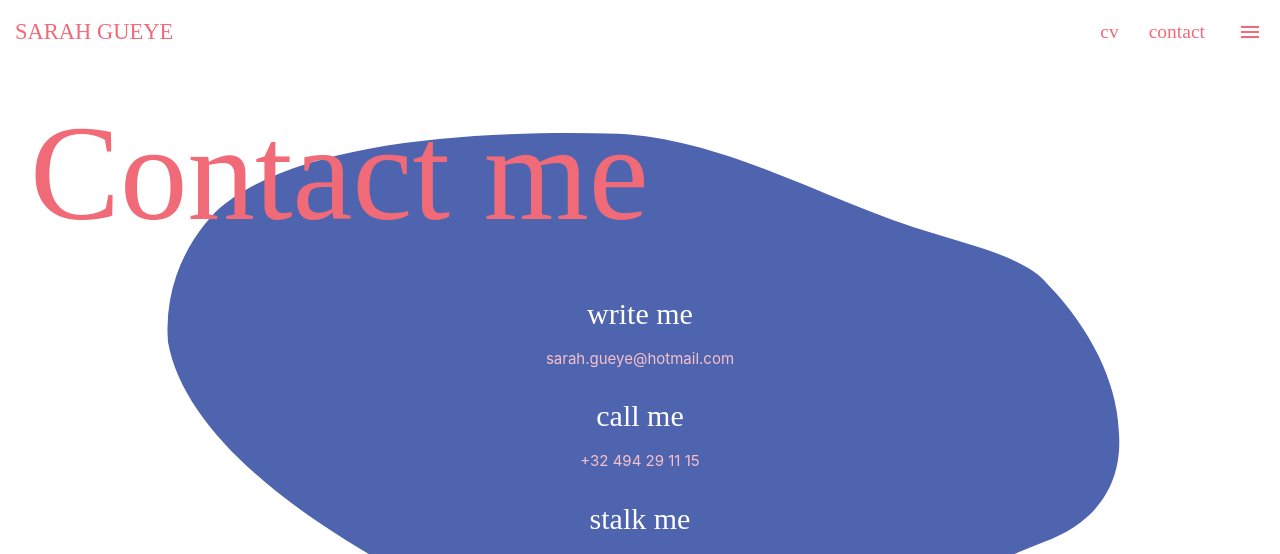
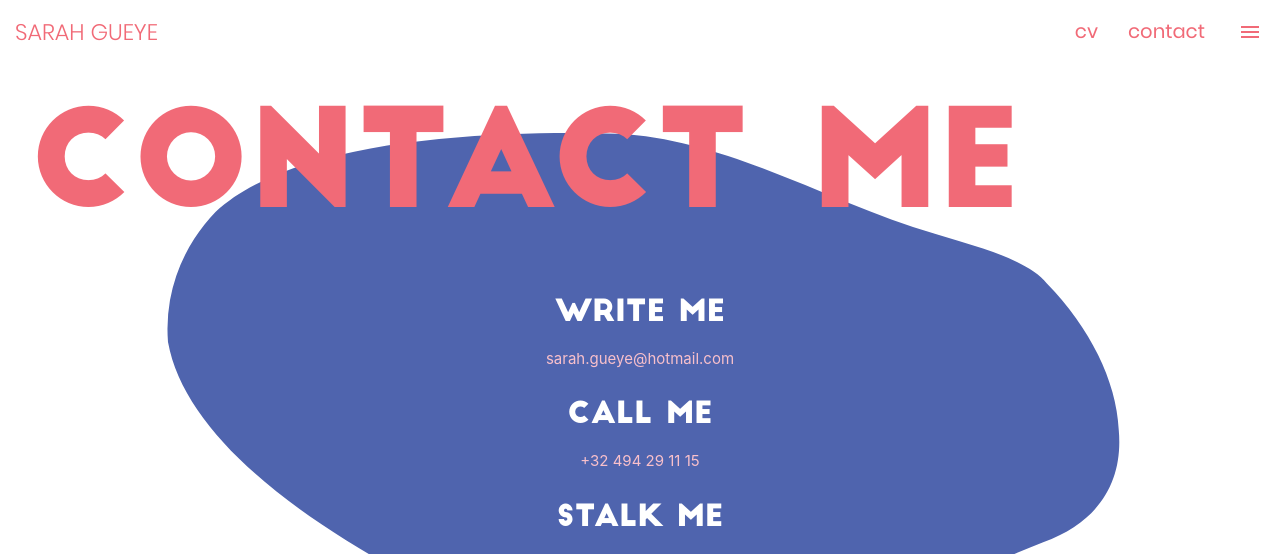
Before and after one commit to SarahSouka/CV, a plain HTML site: page contact.html in a window 1280 px wide. Shown: the top 554 px of the page. Drawn offline with nearby package versions, Linux system fonts and the light colour scheme; files whose address does not match are found by name.

Commit message:
final touches

```diff
--- a/css/style.scss
+++ b/css/style.scss
@@ -11,19 +11,19 @@
 @import url('assets/fonts/Poppins/Poppins-Thin.ttf');
 
 @font-face {
-    font-family: Poppins;
+    font-family: Poppins-Regular;
     src: url(../assets/fonts/Poppins/Poppins-Regular.ttf);
 }
 @font-face {
-    font-family: PoppinsLight;
+    font-family: Poppins-Light;
     src: url(../assets/fonts/Poppins/Poppins-Light.ttf);
 }
 @font-face {
-    font-family: PoppinsSemiBold;
+    font-family: Poppins-SemiBold;
     src: url(../assets/fonts/Poppins/Poppins-SemiBold.ttf);
 }
 @font-face {
-    font-family: BigJohn;
+    font-family: BIGJOHN;
     src: url(../assets/fonts/BigJohnSlimJoe/BIGJOHN.otf);
 }
 
@@ -35,11 +35,11 @@ $blueLight: #4F64AE;
 $blueDark: #293376;
 
 /* FONTS */
-$titleFont: 'BigJohn';
+$titleFont: 'BIGJOHN';
 //$navFont: 'Slim Joe';
-$navFont: 'PoppinsLight';
-$textFont: 'Poppins';
-$spanFont: 'PoppinsSemiBold';
+$navFont: 'Poppins-Light';
+$textFont: 'Poppins-Regular';
+$spanFont: 'Poppins-SemiBold';
 
 
 %section{
```
Also changed, not shown: css/style.css.
